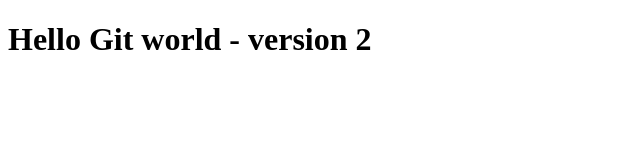
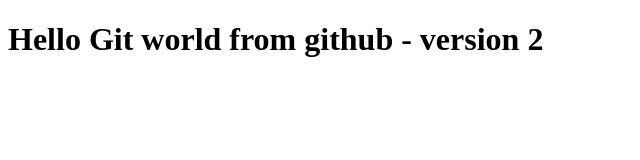
Before and after one commit to SurenAbilash/sample2, a plain HTML site: page index.html in a window 1280 px wide. Shown: the whole page, without its empty margins (0-640 px from the left). Drawn offline with Linux system fonts and the light colour scheme.

Commit message:
Update heading from GitHub

```diff
--- a/index.html
+++ b/index.html
@@ -1,2 +1,2 @@
 <!DOCTYPE html>
-<h1>Hello Git world - version 2</h1>
+<h1>Hello Git world from github - version 2</h1>
```
